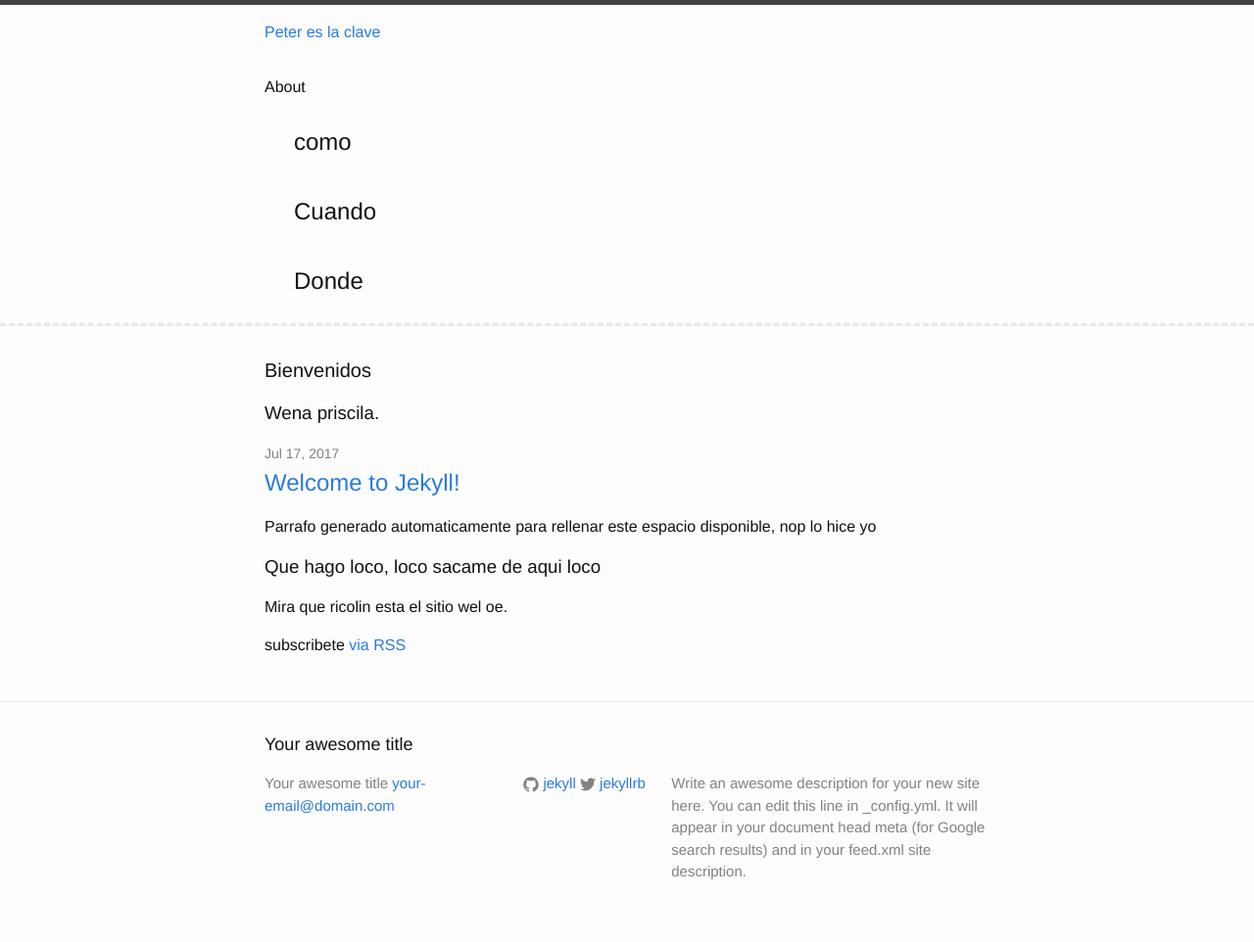
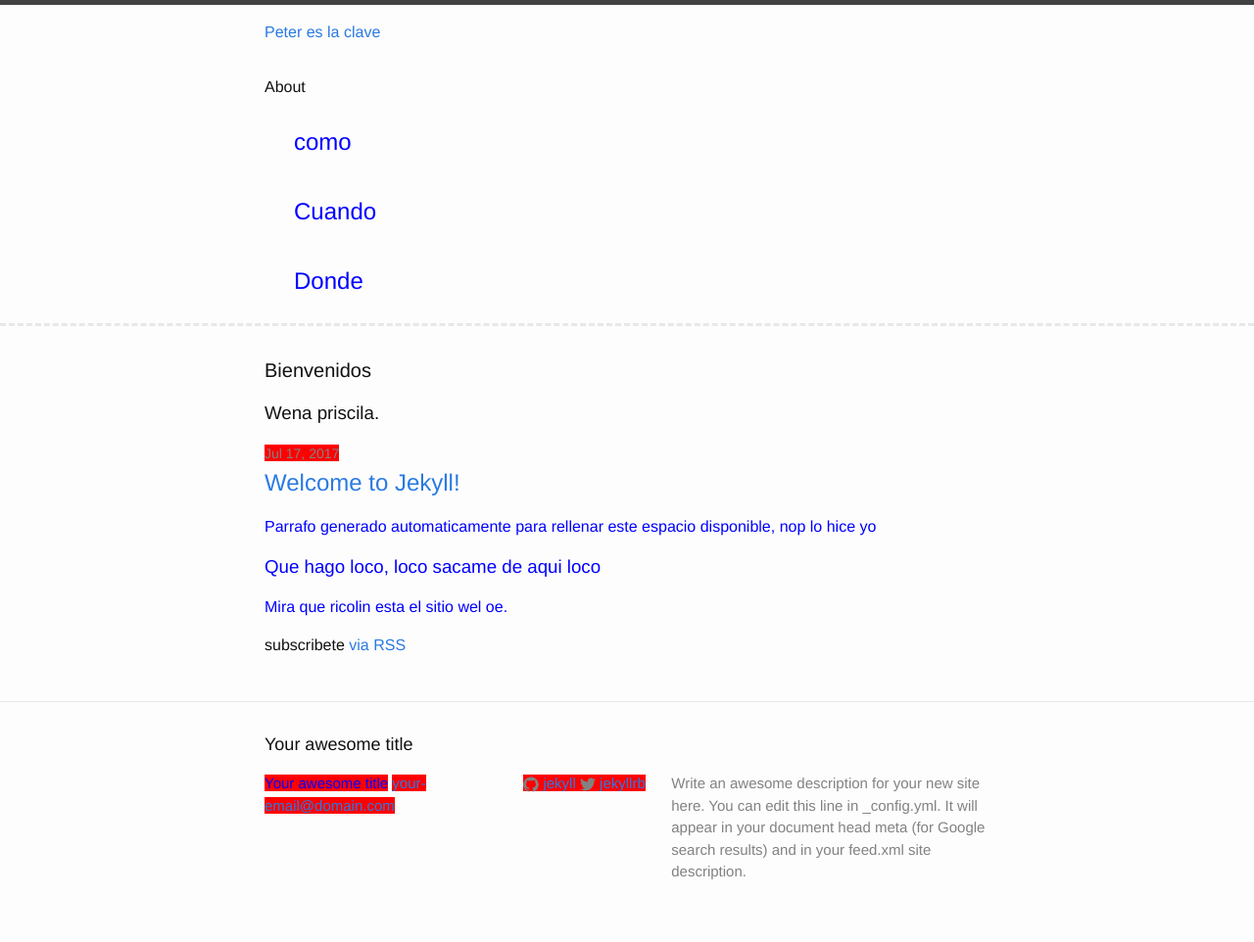
Before and after one commit to Dunkelcodea/Dunkelcodea.github.io, a Jekyll site: the page built from index.html, in a window 1280 px wide. Shown: the whole page at 98% size. Built offline with Jekyll 4.4.1, drawn with Linux system fonts in a browser that asks for light colours.

Commit message:
Update _base.scss

```diff
--- a/_sass/_base.scss
+++ b/_sass/_base.scss
@@ -77,6 +77,8 @@ li {
 }
 li{
     display:inline;
+    color:Blue;
+    background-color:red;
 }
 
 
```
